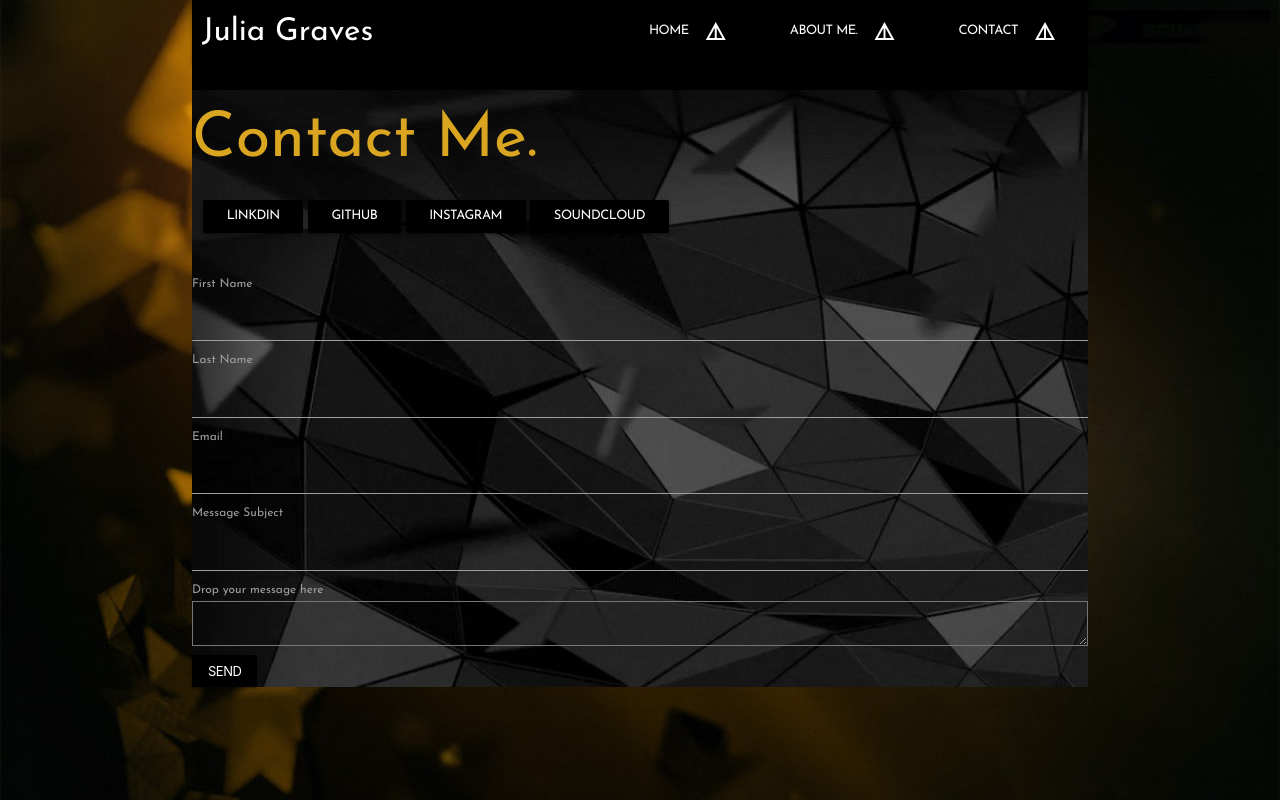
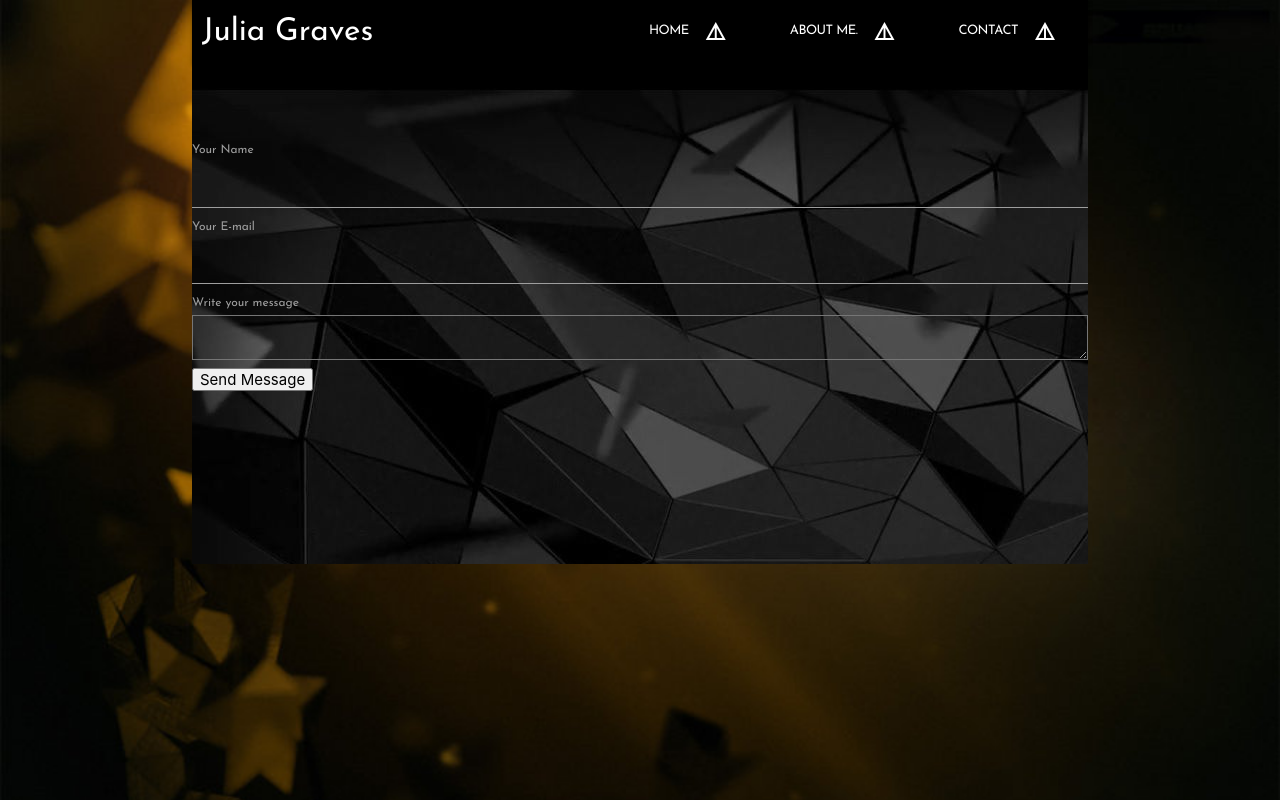
Before and after one commit to Gravehaus/updatedPortfolio, a plain HTML site: page contactMe.html in a window 1280 px wide. Drawn offline with nearby package versions, Linux system fonts and the light colour scheme.

Commit message:
altered extra contact page. Connected it to php file

```diff
--- a/contactMe.html
+++ b/contactMe.html
@@ -30,60 +30,22 @@
     </nav>
 </div>
 
-<div class="container contactCont">
-    <div class="row">
-        <h1> Contact Me.</h1>
-
-        <div class="row">
-            <div class="col s12">
-                <a href="https://www.linkedin.com/in/jkellehergraves/" class="waves-effect waves-light btn-small"><i class="material-icons left"><!-INSERT ICON IF WANTING-></i>LinkdIn</a>
-
-                <a href="https://github.com/Gravehaus"  class="waves-effect waves-light btn-small"><i class="material-icons left"><!-INSERT ICON IF WANTING-></i>Github</a>
-                <a href="https://www.instagram.com/tirisenblackwell/" class="waves-effect waves-light btn-small"><i class="material-icons left"><!-INSERT ICON IF WANTING-></i>Instagram</a>
-                <a href="https://soundcloud.com/thegoodthebadthetwins" class="waves-effect waves-light btn-small"><i class="material-icons left"><!-INSERT ICON IF WANTING-></i>Soundcloud</a>
-
-            </div>
-        </div>
-
+<div class="container contactContainer">
+<form action="contact.php" method="post">
+    <div class="elem-group">
+        <label for="name">Your Name</label>
+        <input type="text" id="name" name="visitor_name" placeholder="" pattern=[A-Z\sa-z]{3,20} required>
     </div>
-
-    <section class="contact-wrap">
-        <form action="" class="contact-form">
-            <div class="col-sm-6">
-                <div class="input-block">
-                    <label for="">First Name</label>
-                    <input type="text" class="form-control">
-                </div>
-            </div>
-            <div class="col-sm-6">
-                <div class="input-block">
-                    <label for="">Last Name</label>
-                    <input type="text" class="form-control">
-                </div>
-            </div>
-            <div class="col-sm-12">
-                <div class="input-block">
-                    <label for="">Email</label>
-                    <input type="text" class="form-control">
-                </div>
-            </div>
-            <div class="col-sm-12">
-                <div class="input-block">
-                    <label for="">Message Subject</label>
-                    <input type="text" class="form-control">
-                </div>
-            </div>
-            <div class="col-sm-12">
-                <div class="input-block textarea">
-                    <label for="">Drop your message here</label>
-                    <textarea rows="3" type="text" class="form-control"></textarea>
-                </div>
-            </div>
-            <div class="col-sm-12">
-                <button class="waves-effect waves-light btn-small">Send</button>
-            </div>
-        </form>
-    </section>
+    <div class="elem-group">
+        <label for="email">Your E-mail</label>
+        <input type="email" id="email" name="visitor_email" placeholder="" required>
+    </div>
+    <div class="elem-group">
+        <label for="message">Write your message</label>
+        <textarea id="message" name="visitor_message" placeholder="" required></textarea>
+    </div>
+    <button type="submit">Send Message</button>
+</form>
 </div>
 
 
--- a/css/homeStyle.css
+++ b/css/homeStyle.css
@@ -94,8 +94,4 @@ img.responsive-img, video.responsive-video {
     box-sizing: inherit;
     margin-top: 1em;
     margin-bottom: 1em;
-
-
-
-
 }
--- a/css/style.css
+++ b/css/style.css
@@ -30,6 +30,12 @@ nav .brand-logo {
     margin-left: 10px;
 }
 
+.contactContainer{
+    height: 500px;
+    padding-top: 5em;}
+
+
+
 .card-image{
     max-height: 300px;
 }
```
